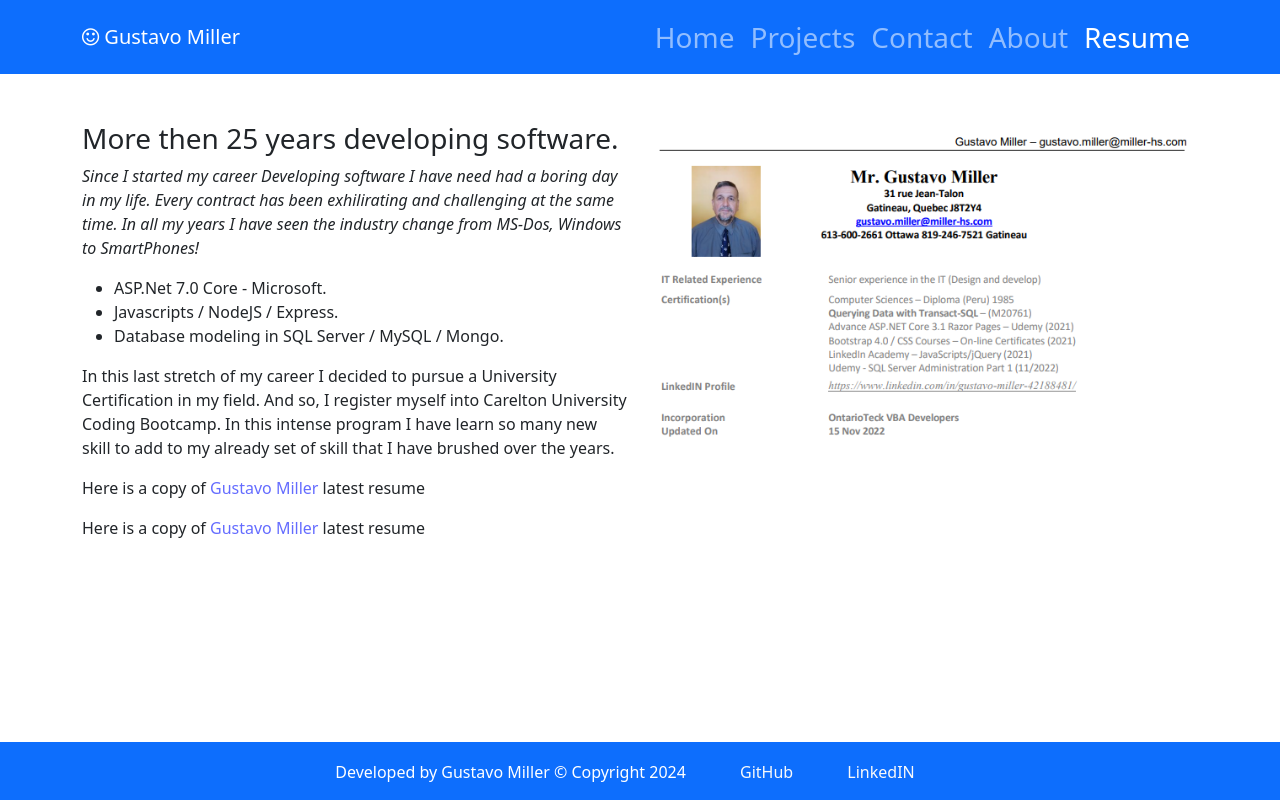
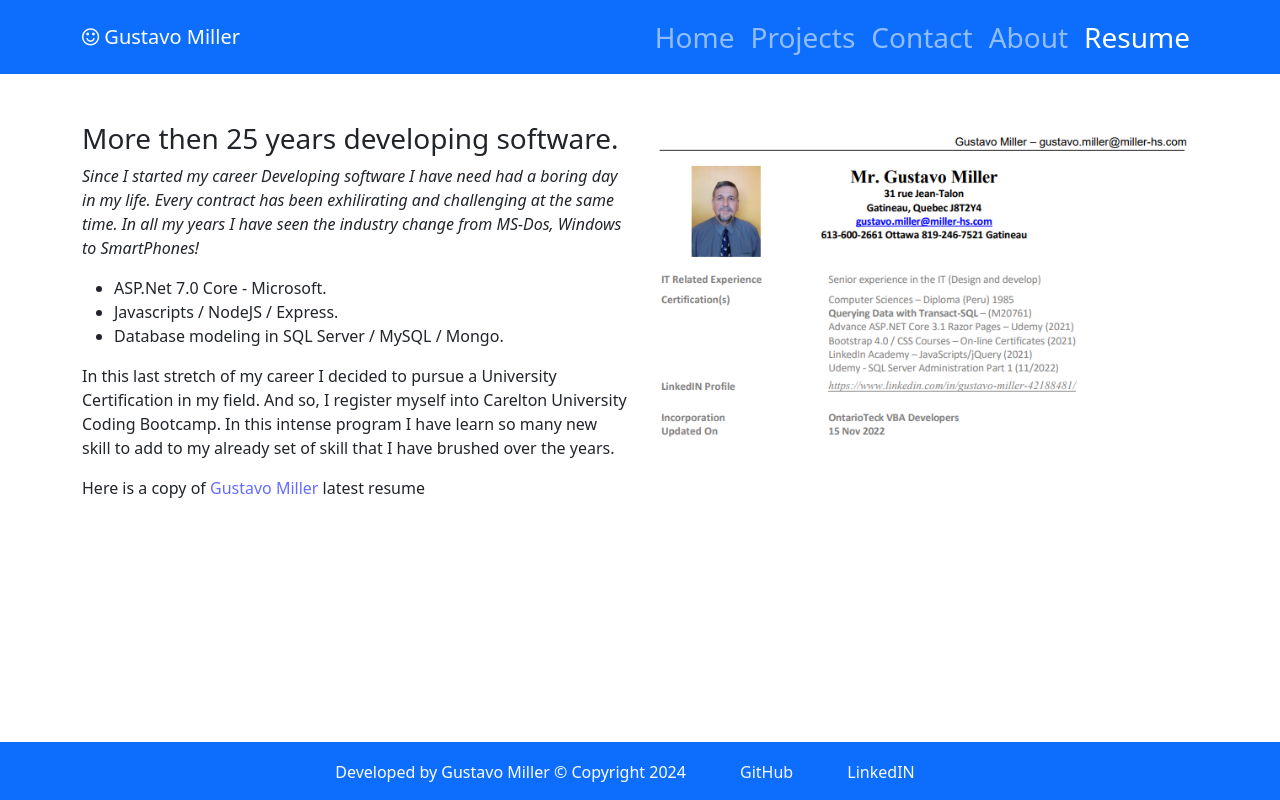
Before and after one commit to gusmiller/WOW_React_Portfolio, a React (Vite) app: page /Resume in a window 1280 px wide. Built offline with nearby package versions, Linux system fonts and the light colour scheme; some icons are missing.

Commit message:
Relocate resume

```diff
--- a/src/components/UI/resume/header.jsx
+++ b/src/components/UI/resume/header.jsx
@@ -25,8 +25,7 @@ export default function Resumeheader() {
                     <p>
                          In this last stretch of my career I decided to pursue a University Certification in my field. And so, I register myself into Carelton University Coding Bootcamp. In this intense program I have learn so many new skill to add to my already set of skill that I have brushed over the years.
                     </p>
-                    <p>Here is a copy of <a href="../assets/documents/gustavo miller@miller-hs.pdf">Gustavo Miller</a> latest resume</p>
-                    <p>Here is a copy of <a href="http://miller-hs.com/Images/documents/233ad29b-4ee3-4ccc-b108-ef62cd269b83_gustavo%20miller@miller-hs.pdf">Gustavo Miller</a> latest resume</p>
+                    <p>Here is a copy of <a href="/gustavo miller@miller-hs.pdf">Gustavo Miller</a> latest resume</p>
                </div>
                <div className="col-lg-6 order-1 order-lg-2 text-center">
                     <img target="_blank" src="/resume.png" alt="" className="img-fluid" />
```
Also changed, not shown: 1 other file (tests, documents, lock files or other folders).
